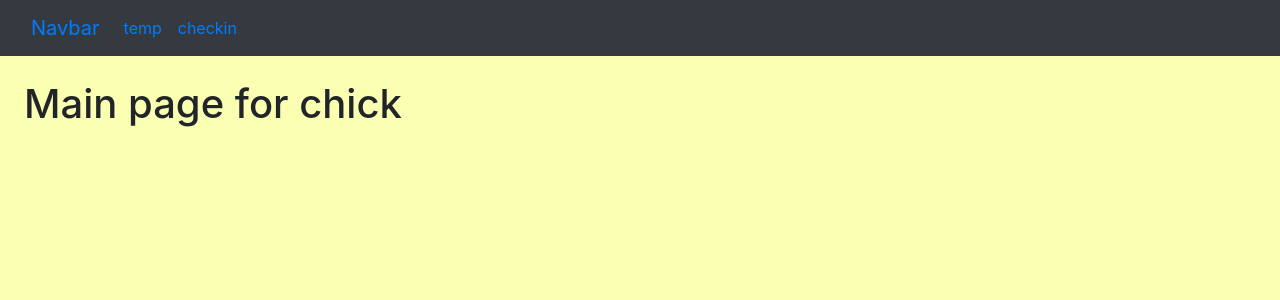
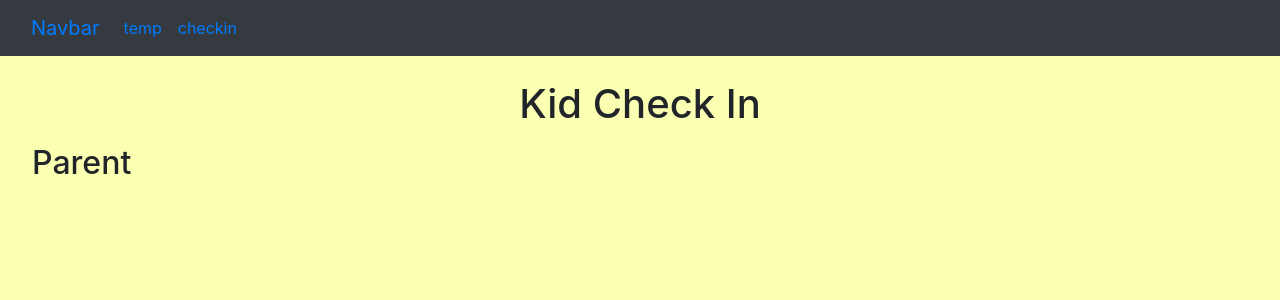
Before and after one commit to IanSanchezBaca/church-check-in, a Next.js app: page /checkIn/1 in a window 1280 px wide. Shown: the top 300 px of the page. Built offline with nearby package versions, Linux system fonts and the light colour scheme.

Commit message:
figuring out the layout for this

```diff
--- a/src/app/checkIn/[kids]/page.js
+++ b/src/app/checkIn/[kids]/page.js
@@ -1,8 +1,12 @@
 /* This will probably hold all the stuff to do the stuff for the kids */
 
-export default function chick() {return(
-    <div>
-        <h1>Main page for chick</h1>
-
-    </div>
-);}
+export default function chick() {
+    return (
+        <div>
+            <h1 className="myCenter">Kid Check In</h1>
+            <div className="smallPadding">
+                <h2>Parent</h2>
+            </div>
+        </div>
+    );
+}
```
